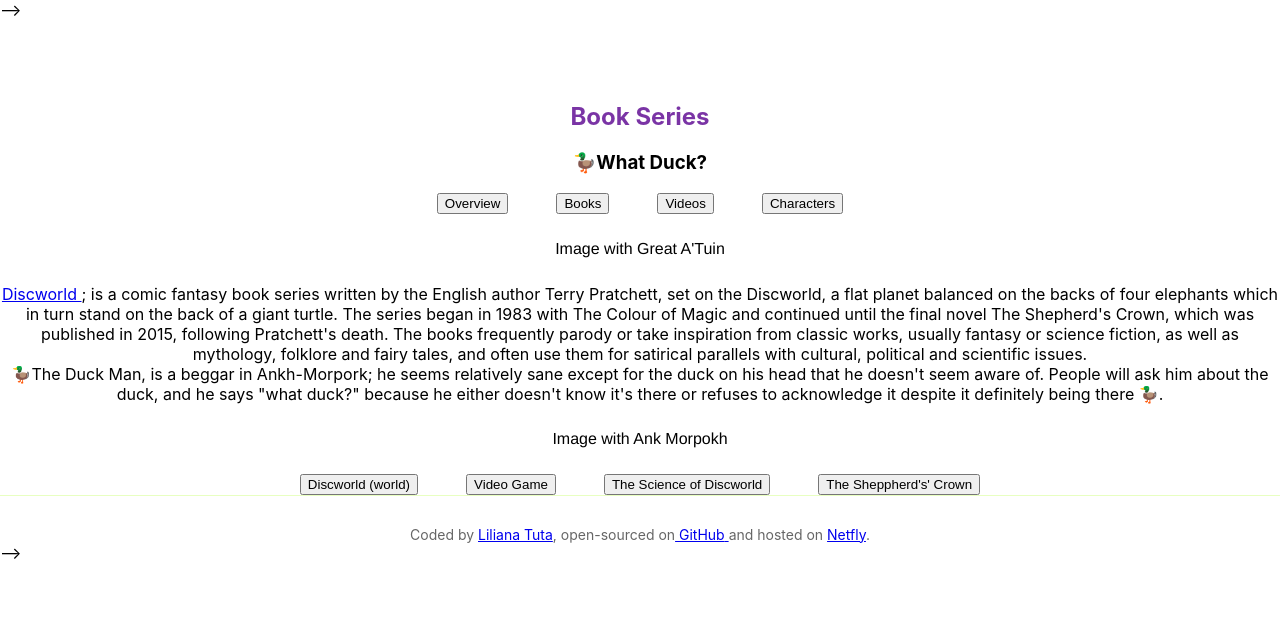
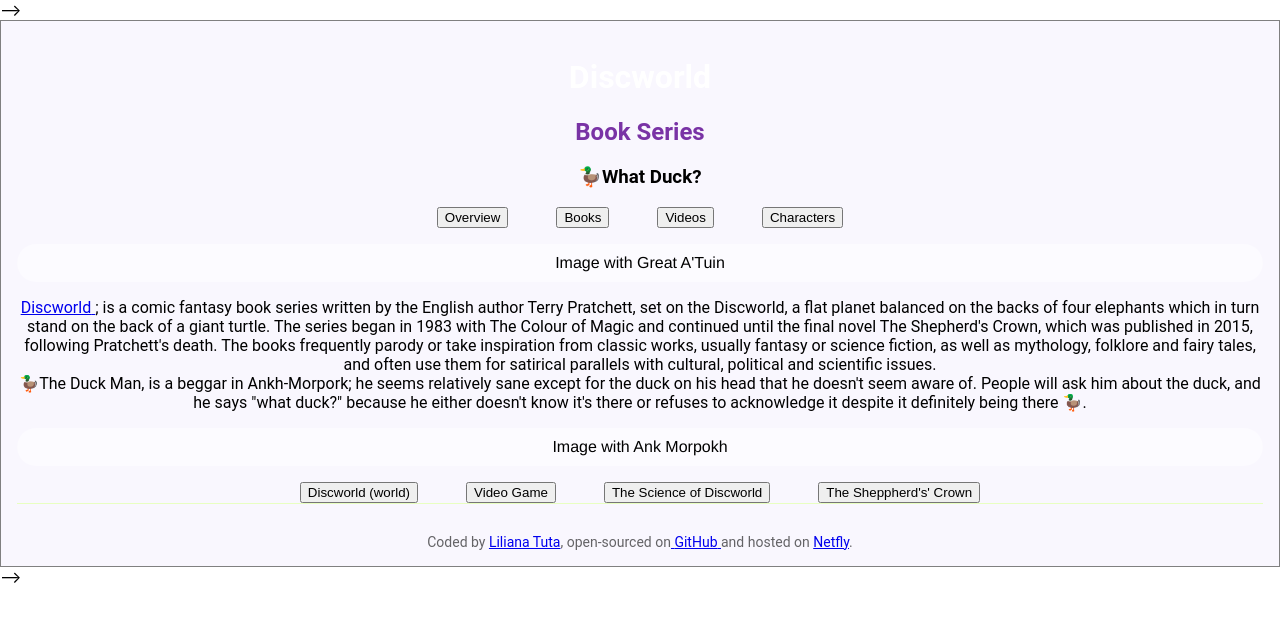
Before and after one commit to lilianatutza/tp_page, a React (Create React App) app: page / in a window 1280 px wide. Shown: the top 622 px of the page. Built offline with nearby package versions, Linux system fonts and the light colour scheme.

Commit message:
Overview button link included

```diff
--- a/src/App.css
+++ b/src/App.css
@@ -1,24 +1,26 @@
 .App {
   text-align: center;
-
+  background: #f9f7fe;
+  border: solid grey;
+  border-width: thin;
+  font-family: "Roboto", sans-serif;
+  padding: 1em;
 }
 
 h1 {
-  color: white
+  color: white;
 }
-h2{
+h2 {
   color: rgba(93, 9, 146, 0.822);
 }
 .buttons {
-
   display: flex;
   gap: 3em;
   justify-content: center;
-
 }
 
-.footer{
- border-top: 1px solid #e8ffc1;
+.footer {
+  border-top: 1px solid #e8ffc1;
   padding: 30px 0 0 0;
   text-align: center;
   font-size: 14px;
@@ -28,12 +30,12 @@
 p {
   font-size: 16px;
   background: rgba(255, 255, 255, 0.4);
-  font-family: 'Franklin Gothic Medium', 'Arial Narrow', Arial, sans-serif;
+  font-family: "Franklin Gothic Medium", "Arial Narrow", Arial, sans-serif;
   margin: 10 auto;
   padding: 20px;
   border: 1px;
   border-radius: 20px;
   text-align: center;
   padding: 10px;
-  color: black
+  color: black;
 }
--- a/src/Overview.js
+++ b/src/Overview.js
@@ -1,6 +1,17 @@
 import React from "react";
 
 const Overview = () => {
-  return <button>Overview</button>;
+  const handleClick = React.useCallback(() => {
+    window.open(
+      "https://www.google.com/search?gs_ssp=eJzj4tDP1Tcwyki2NGD04kzJLE4uzy_KSQEAQI4Gkw&q=discworld&rlz=1C1CHBF_en-GBGB1112GB1114&oq=discw&gs_lcrp=EgZjaHJvbWUqDwgBEC4YQxixAxiABBiKBTIGCAAQRRg7Mg8IARAuGEMYsQMYgAQYigUyGAgCEC4YFBiDARjHARiHAhixAxjRAxiABDIMCAMQIxgnGIAEGIoFMgYIBBBFGDkyBwgFEAAYgAQyBggGEEUYPDIGCAcQRRhB0gEIODM3N2owajeoAgCwAgA&sourceid=chrome&ie=UTF-8",
+      "_blank"
+  );
+  }, []); // Empty dependency array ensures function is stable between renders
+  return (
+    <div>
+      <button onClick={handleClick}>Overview</button>
+    </div>
+  );
 };
+
 export default Overview;
```
